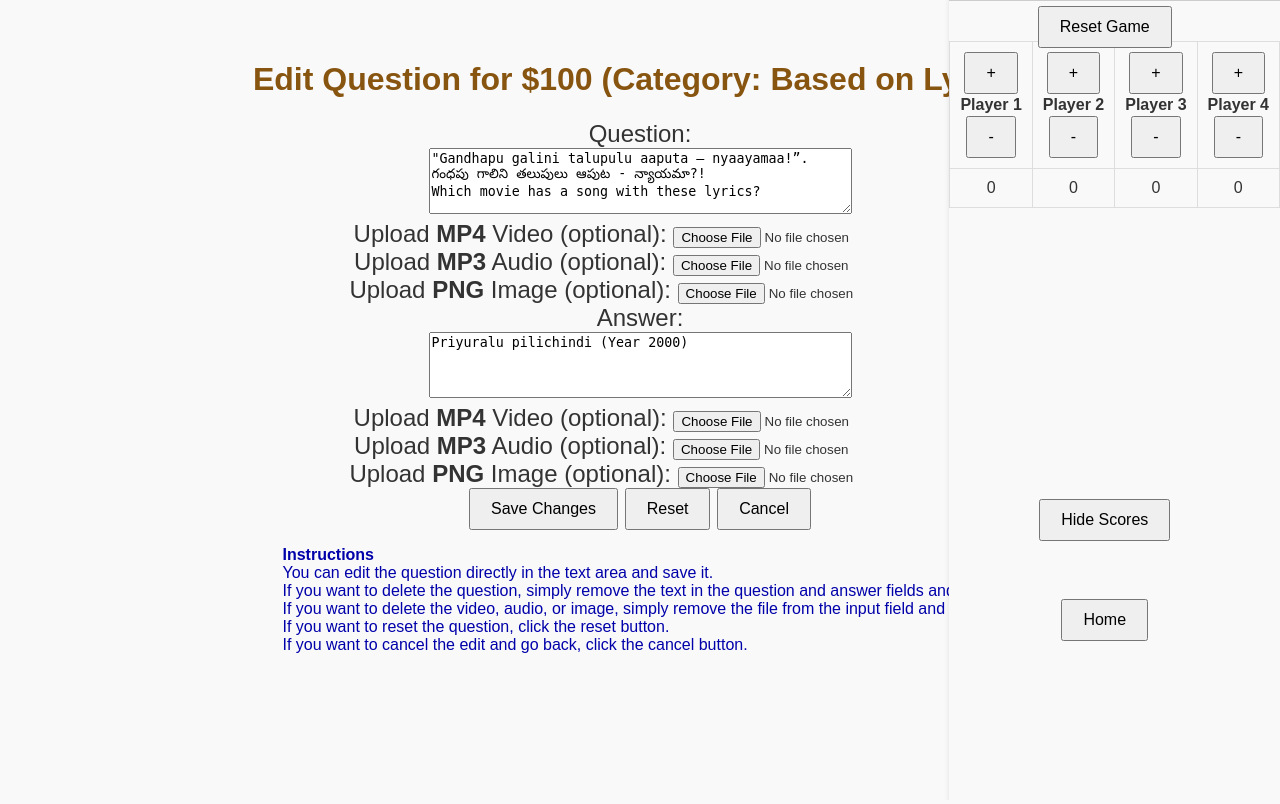
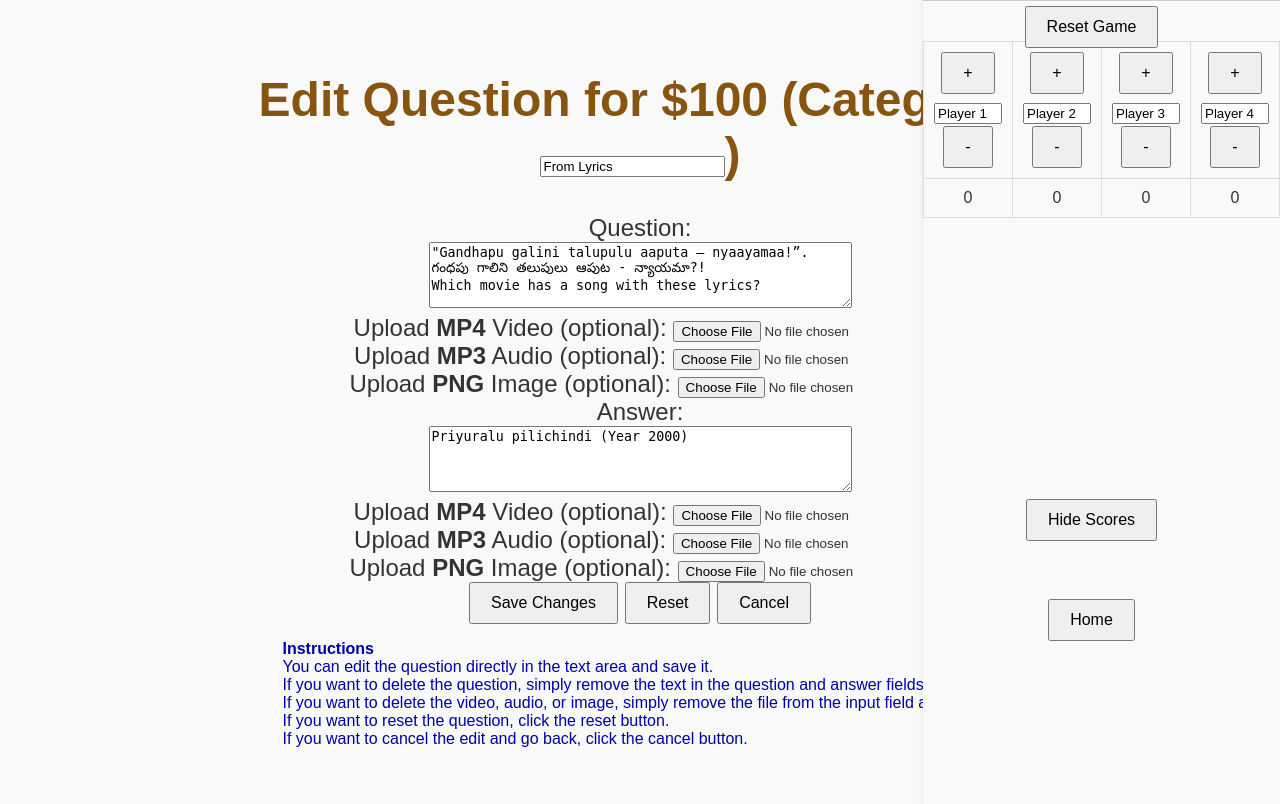
Before and after one commit to venkataadury/local_jeopardy, a PHP site: page /edit.php?category=1&money=1 in a window 1280 px wide. Before the commit the page ends 653 px from the top, so only its background shows below. Run offline with PHP 8.4, Linux system fonts and the light colour scheme; the visitor is signed in with stand-in values (Sample User, id 1).

Commit message:
Options to edit headers

```diff
--- a/data.php
+++ b/data.php
@@ -1,5 +1,6 @@
 <?php
-$headers = ["Based on Lyrics", "Tunes and Backgrounds", "Video clips of songs", "People behind the music", "Anything songs"];
+# Load headers from data/headers.txt
+$headers = file("data/headers.txt", FILE_IGNORE_NEW_LINES | FILE_SKIP_EMPTY_LINES);
 
  $matrix = [
     [11, 12, 13, 14, 15],
--- /dev/null
+++ b/data/headers.txt
@@ -0,0 +1,5 @@
+From Lyrics
+From Tunes
+From Video Clips
+Songs People
+Anything songs
--- a/edit.php
+++ b/edit.php
@@ -21,6 +21,7 @@ $ANSWER_FILE = $QUESTION_PREFIX . "a.txt";
     <link rel="stylesheet" href="floating-footer-style.css">
 </head>
 <body>
+    <?php include("data.php"); ?>
     <?php include("floating_table_logic.php"); ?>
     <?php
      // After edit submit
@@ -79,13 +80,27 @@ $ANSWER_FILE = $QUESTION_PREFIX . "a.txt";
         if (isset($_FILES["aimage"]) && $_FILES["aimage"]["error"] == UPLOAD_ERR_OK) {
             move_uploaded_file($_FILES["aimage"]["tmp_name"], $QUESTION_PREFIX . "a.png");
         }
+
+        // Update category name
+        if (isset($_POST["category_name"])) {
+            $newCategoryName = $_POST["category_name"];
+            $headers[$_GET["category"]-1] = $newCategoryName;
+            // Save the updated headers to the data.php file
+            $dataFile = fopen("data/headers.txt", "w");
+            fwrite($dataFile, implode("\n", $headers));
+            fclose($dataFile);
+        }
     }
     ?>
     <?php include("data.php"); ?>
-    <h1 style="color: #885511;">Edit Question for $<?php echo $_GET["money"] * 100; ?> (Category: <?php echo $headers[$_GET["category"]-1]; ?>)</h1>
+    <form method="post" action="edit.php?category=<?php echo urlencode($_GET["category"]); ?>&money=<?php echo urlencode($_GET["money"]); ?>" enctype="multipart/form-data">
+    <h1 style="color: #885511;">Edit Question for $<?php echo $_GET["money"] * 100; ?>
+    <!-- Make the category name editable in a table -->
+    (Category: <input type="text" name="category_name" value="<?php echo htmlspecialchars($headers[$_GET["category"]-1]); ?>">)
+    </h1>
 
     <!-- Create a form to edit the question. It should have 2 large text blocks - question and answer. Then an option to upload 1.  a video, 2. an audio file, 3. an image -->
-    <form method="post" action="edit.php?category=<?php echo urlencode($_GET["category"]); ?>&money=<?php echo urlencode($_GET["money"]); ?>" enctype="multipart/form-data">
+
         <label for="question">Question:</label><br>
         <textarea id="question" name="question" rows="4" cols="50"><?php
             if (file_exists($QUESTION_FILE)) {
--- a/floating_table.php
+++ b/floating_table.php
@@ -38,7 +38,17 @@
               <?php endforeach; ?>
               <button type="submit">+</button>
             </form>
-            <?= htmlspecialchars($_SESSION['floating_table_headers'][$colIndex] ?? ('Column ' . ($colIndex + 1))) ?>
+            <!-- When edit_table_mode is active, add a form to edit the column name -->
+            <?php if (isset($_SESSION["edit_table_mode"]) && $_SESSION["edit_table_mode"]): ?>
+              <form method="post">
+                <input type="hidden" name="colIndex" value="<?= $colIndex ?>">
+                <input type="text" name="newHeader" style="width: 60px;" value="<?= htmlspecialchars($_SESSION['floating_table_headers'][$colIndex] ?? ('Column ' . ($colIndex + 1))) ?>">
+                <!--<button type="submit">Edit</button>-->
+              </form>
+            <?php else: ?>
+              <!-- Display the column name -->
+              <?= htmlspecialchars($_SESSION['floating_table_headers'][$colIndex] ?? ('Column ' . ($colIndex + 1))) ?>
+             <?php endif; ?>
             <form method="get">
               <input type="hidden" name="action" value="dec">
               <input type="hidden" name="row" value="0">
@@ -53,6 +63,7 @@
           </div>
         </th>
       <?php endforeach; ?>
+
     </tr>
     <?php foreach ($_SESSION['floating_table'] as $rowIndex => $row): ?>
     <tr>
--- a/index.php
+++ b/index.php
@@ -51,9 +51,7 @@
 
   // Header row
   echo "<thead><tr>";
-  foreach ($headers as $header) {
-      echo "<th style='width: $colPercent%; height: $rowPercent%; font-size: 1.5em; text-align: center; vertical-align: middle; background-color: #003366; color: white;'>$header</th>";
-  }
+  foreach ($headers as $header) echo "<th style='width: $colPercent%; height: $rowPercent%; font-size: 1.5em; text-align: center; vertical-align: middle; background-color: #003366; color: white;'>$header</th>";
   echo "</tr></thead>";
 
   echo "<tbody>";
```
